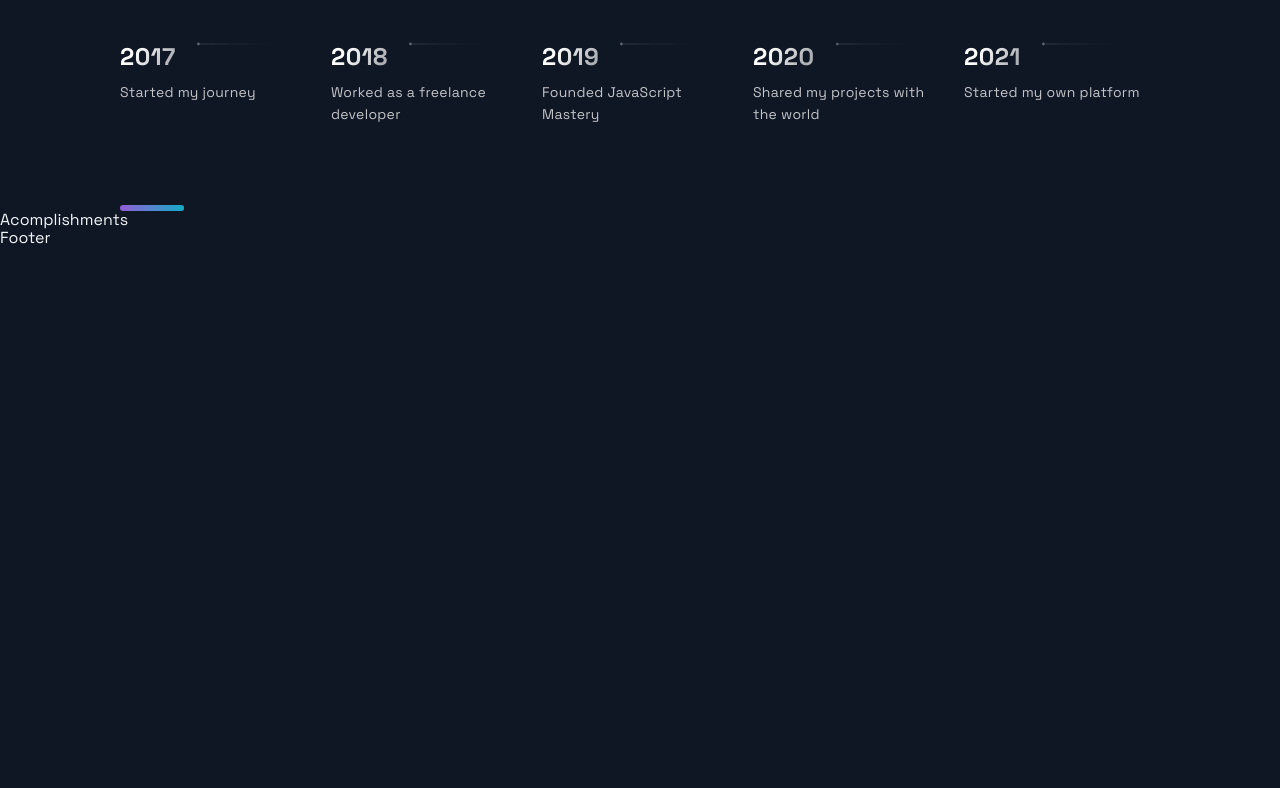
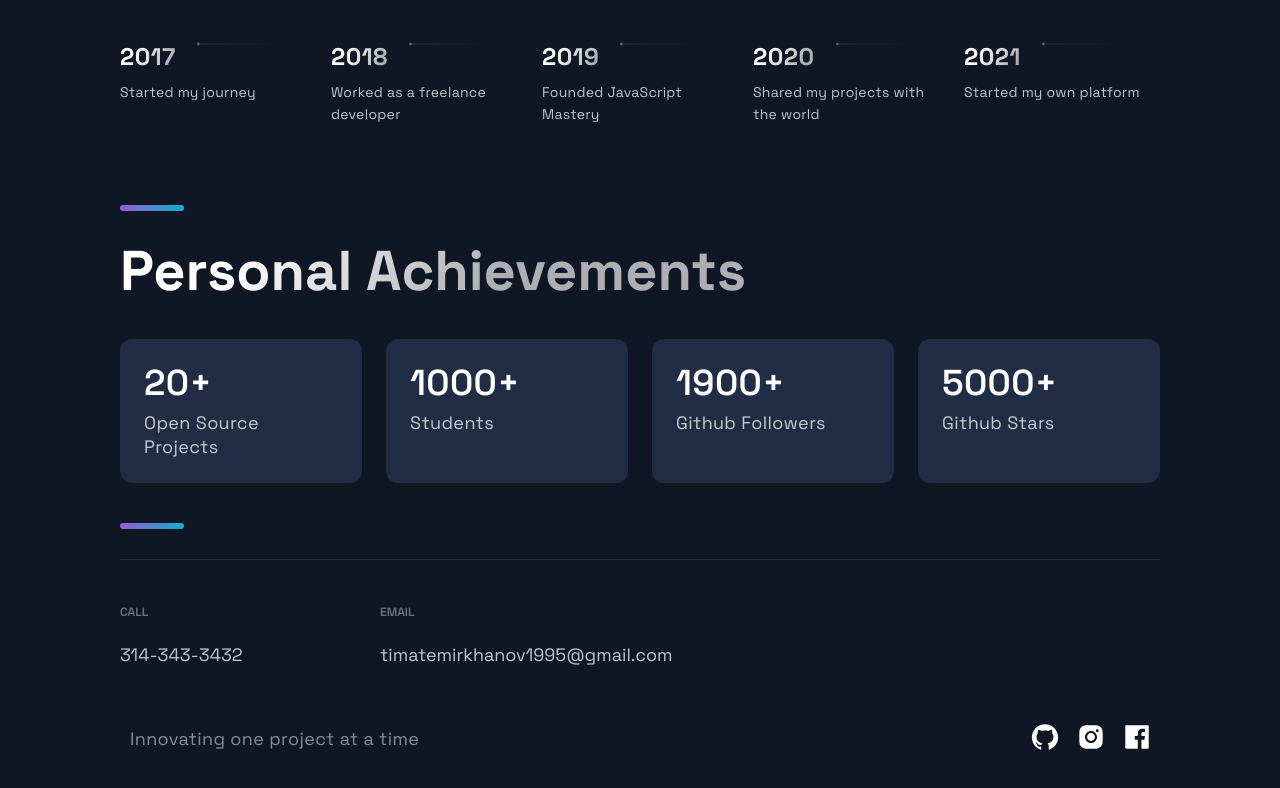
Before and after one commit to Timur0895/Portfolio-Website, a Next.js app: page / in a window 1280 px wide. Shown: the part 3901-4689 px from the top of the page. Before the commit the page ends 4149 px from the top, so only its background shows below. Built offline with nearby package versions, Linux system fonts and the light colour scheme.

Commit message:
footer, acomplish, timeline

```diff
--- a/src/components/Acomplishments/Acomplishments.js
+++ b/src/components/Acomplishments/Acomplishments.js
@@ -1,19 +1,32 @@
-import React from 'react';
+import React from "react";
 
-import { Section, SectionDivider, SectionTitle } from '../../styles/GlobalComponents';
-import { Box, Boxes, BoxNum, BoxText } from './AcomplishmentsStyles';
+import {
+  Section,
+  SectionDivider,
+  SectionTitle,
+} from "../../styles/GlobalComponents";
+import { Box, Boxes, BoxNum, BoxText } from "./AcomplishmentsStyles";
 
 const data = [
-  { number: 20, text: 'Open Source Projects'},
-  { number: 1000, text: 'Students', },
-  { number: 1900, text: 'Github Followers', },
-  { number: 5000, text: 'Github Stars', }
+  { number: 20, text: "Open Source Projects" },
+  { number: 1000, text: "Students" },
+  { number: 1900, text: "Github Followers" },
+  { number: 5000, text: "Github Stars" },
 ];
 
 const Acomplishments = () => (
-  <div>
-    Acomplishments
-  </div>
+  <Section>
+    <SectionTitle>Personal Achievements</SectionTitle>
+    <Boxes>
+      {data.map((card, index) => (
+        <Box key={index}>
+          <BoxNum>{`${card.number}+`}</BoxNum>
+          <BoxText>{card.text}</BoxText>
+        </Box>
+      ))}
+    </Boxes>
+    <SectionDivider />
+  </Section>
 );
 
 export default Acomplishments;
--- a/src/components/Footer/Footer.js
+++ b/src/components/Footer/Footer.js
@@ -1,14 +1,51 @@
-import React from 'react';
-import { AiFillGithub, AiFillInstagram, AiFillLinkedin } from 'react-icons/ai';
+import React from "react";
+import { AiFillGithub, AiFillInstagram, AiFillFacebook } from "react-icons/ai";
 
-import { SocialIcons } from '../Header/HeaderStyles';
-import { CompanyContainer, FooterWrapper, LinkColumn, LinkItem, LinkList, LinkTitle, Slogan, SocialContainer, SocialIconsContainer } from './FooterStyles';
+import { SocialIcons } from "../Header/HeaderStyles";
+import {
+  CompanyContainer,
+  FooterWrapper,
+  LinkColumn,
+  LinkItem,
+  LinkList,
+  LinkTitle,
+  Slogan,
+  SocialContainer,
+  SocialIconsContainer,
+} from "./FooterStyles";
 
 const Footer = () => {
   return (
-    <div>
-      Footer
-    </div>
+    <FooterWrapper>
+      <LinkList>
+        <LinkColumn>
+          <LinkTitle>Call</LinkTitle>
+          <LinkItem href="tel:314-343-3432">314-343-3432</LinkItem>
+        </LinkColumn>
+        <LinkColumn>
+          <LinkTitle>Email</LinkTitle>
+          <LinkItem href="mailto:timatemirkhanov1995@gmail.com">
+            timatemirkhanov1995@gmail.com
+          </LinkItem>
+        </LinkColumn>
+      </LinkList>
+      <SocialIconsContainer>
+        <CompanyContainer>
+          <Slogan>Innovating one project at a time</Slogan>
+        </CompanyContainer>
+        <SocialContainer>
+          <SocialIcons href="https://github.com/Timur0895">
+            <AiFillGithub size="3rem" />
+          </SocialIcons>
+          <SocialIcons href="https://instagram.com">
+            <AiFillInstagram size="3rem" />
+          </SocialIcons>
+          <SocialIcons href="https://web.telegram.org/k/">
+            <AiFillFacebook size="3rem" />
+          </SocialIcons>
+        </SocialContainer>
+      </SocialIconsContainer>
+    </FooterWrapper>
   );
 };
 
```
